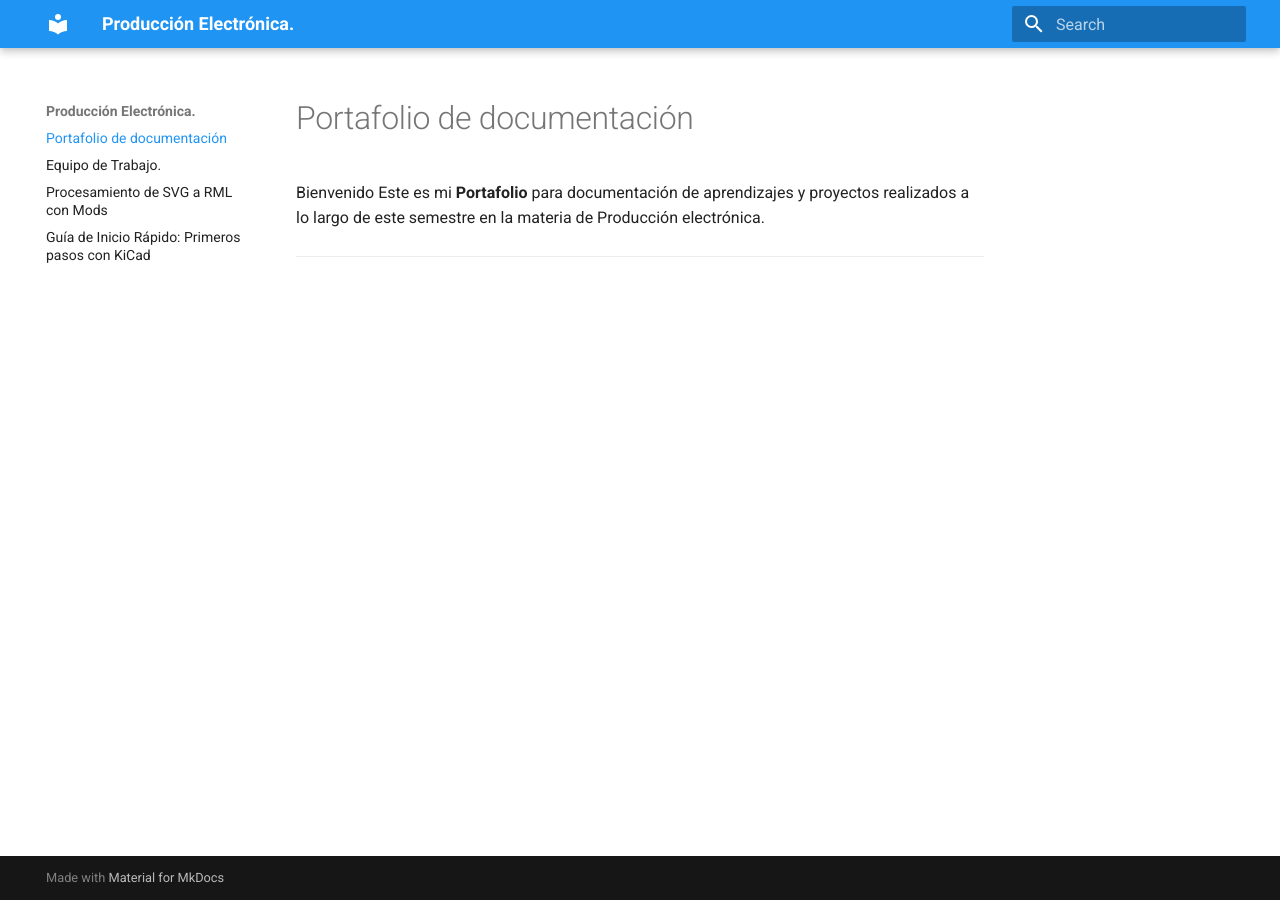
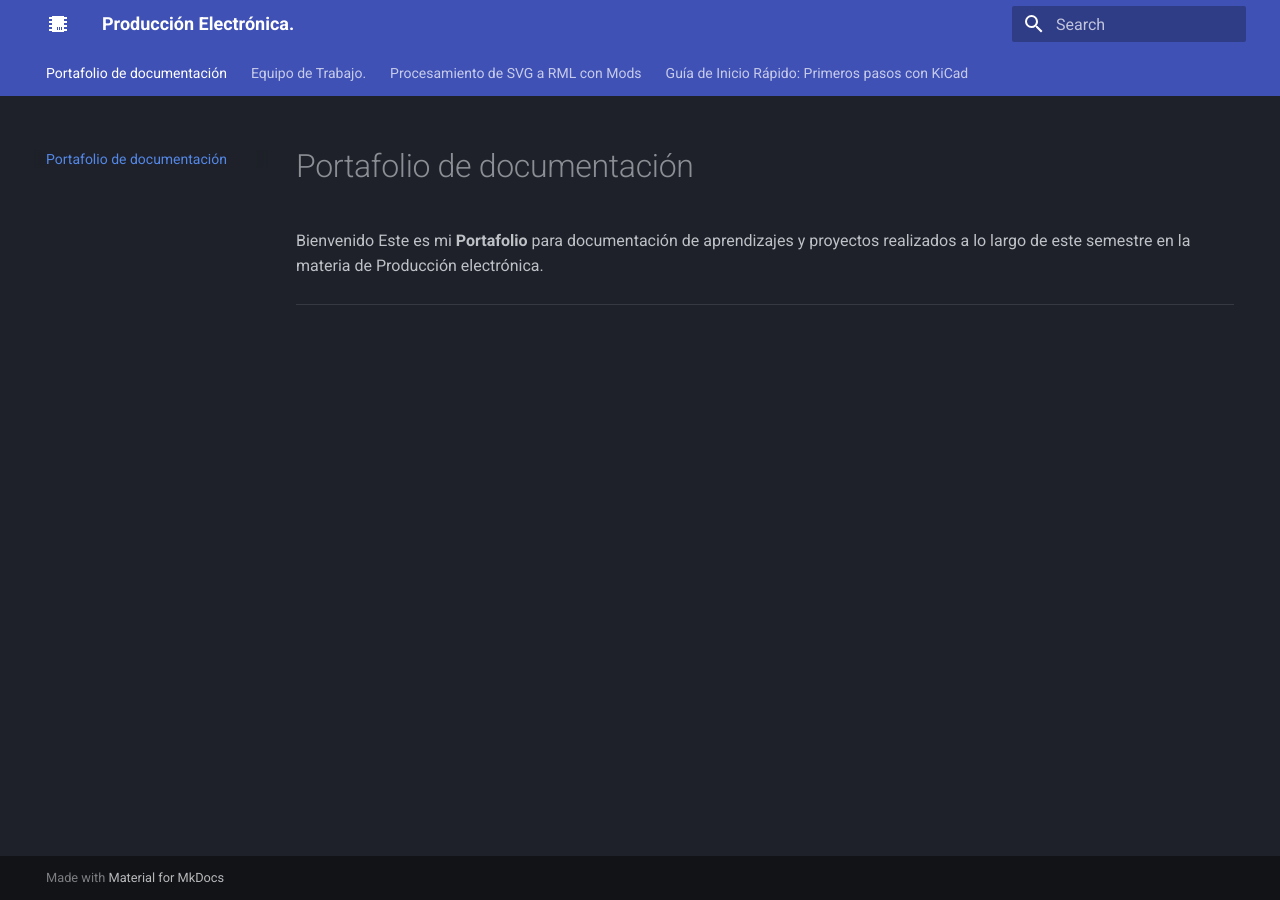
Before and after one commit to Joy-2307/Producci-n-Electr-nica-JIGR, an MkDocs documentation site: the page built from docs/index.md, in a window 1280 px wide. Built offline with MkDocs 1.6.1 and Material for MkDocs 9.7.7, drawn with Linux system fonts in a browser that asks for light colours.

Commit message:
Update mkdocs.yml

```diff
--- a/mkdocs.yml
+++ b/mkdocs.yml
@@ -27,13 +27,18 @@ markdown_extensions:
 theme:
   name: material
   highlightjs: true
+  icon:
+    logo: material/chip
   palette:
-      - scheme: default
-        primary: blue
-
+      - scheme: slate
+        primary: indigo
+        accent: cyan
   features:
     - content.code.copy
     - content.tooltips
+    - navigation.tabs
+    - navigation.top
+    - toc.integrate
 extra_css:
   - https://use.fontawesome.com/releases/v6.5.2/css/all.css
   - https://cdnjs.cloudflare.com/ajax/libs/font-awesome/6.5.2/css/all.min.css
```
